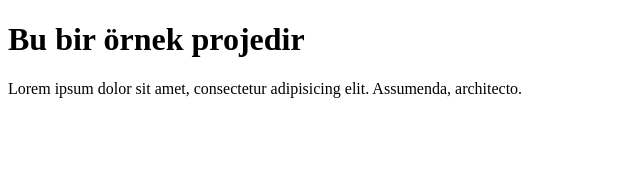
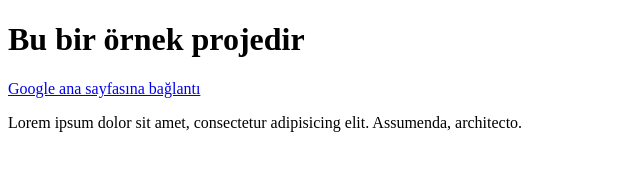
Before and after one commit to nursel/deneme, a plain HTML site: page index.html in a window 1280 px wide. Shown: the whole page, without its empty margins (0-640 px from the left). Drawn offline with Linux system fonts and the light colour scheme.

Commit message:
yeni link

```diff
--- a/index.html
+++ b/index.html
@@ -7,6 +7,9 @@
 </head>
 <body>
     <h1>Bu bir örnek projedir</h1>
+    <a href="<https://google.com>">Google ana sayfasına bağlantı</a>
+
     <P>Lorem ipsum dolor sit amet, consectetur adipisicing elit. Assumenda, architecto.</P>
+
 </body>
 </html>
```
